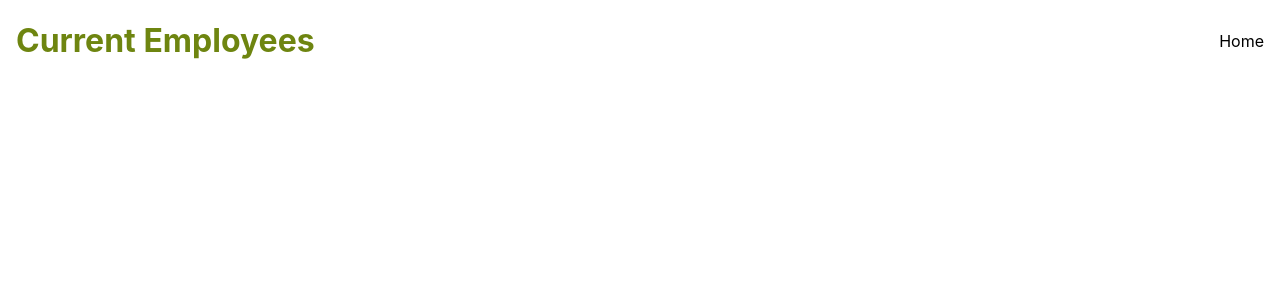
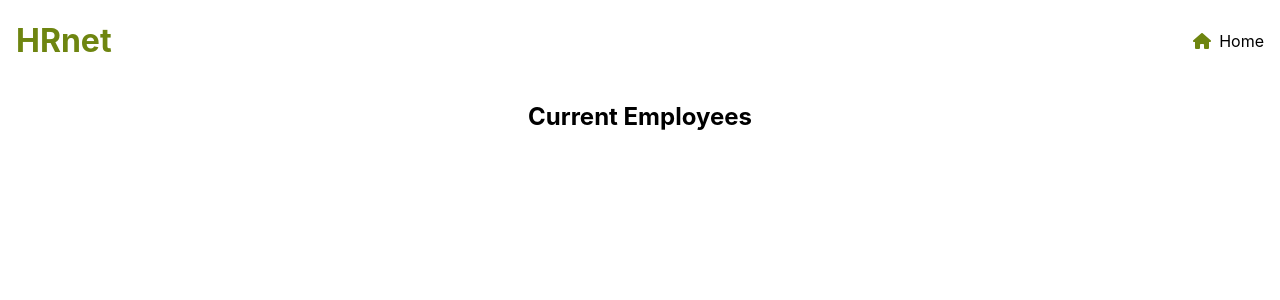
Before and after one commit to NicolasDuquesne2/NicolasDuquesne_14_06072022, a React (Create React App) app: page /employees in a window 1280 px wide. Shown: the top 300 px of the page. Built offline with nearby package versions, Linux system fonts and the light colour scheme.

Commit message:
The header will display only the app name

```diff
--- a/src/Components/CustomLink/customlink.css
+++ b/src/Components/CustomLink/customlink.css
@@ -1,4 +1,11 @@
+.link-container {
+    display: flex;
+    justify-content: flex-start;
+    align-items: center;
+}
+
 .cust-link {
     color: #000;
     text-decoration: none;
+    margin-left: 0.5rem;
 }
--- a/src/Components/CustomLink/index.jsx
+++ b/src/Components/CustomLink/index.jsx
@@ -1,11 +1,26 @@
 import React from "react"
+import { FontAwesomeIcon } from '@fortawesome/react-fontawesome'
+import { faPeopleGroup, faHouse } from '@fortawesome/free-solid-svg-icons'
 import './customlink.css'
 
 function CustomLink({link}) {
+    let icon = ""
+
+    switch (link.text) {
+        case "Home":
+            icon = <FontAwesomeIcon icon= {faHouse} />
+            break
+        case "View current employees":
+            icon = <FontAwesomeIcon icon= {faPeopleGroup} />
+            break
+        default:
+    }
+
     return(
-        <React.Fragment>
+        <div className="link-container">
+            {icon}
             <a className="cust-link" href={link.href}>{link.text}</a>
-        </React.Fragment>
+        </div>
     )
 }
 
--- a/src/Pages/Employees/index.jsx
+++ b/src/Pages/Employees/index.jsx
@@ -4,9 +4,9 @@ import Header from "../../Components/Header"
 function Employees() {
     return (
         <React.Fragment>
-            <Header params={{title: "Current Employees", link: {text: "Home", href: "/"}}} />
+            <Header params={{title: "HRnet", link: {text: "Home", href: "/"}}} />
             <div className="container">
-
+                <h2 className="title">Current Employees</h2>
             </div>
         </React.Fragment>
     )
```
